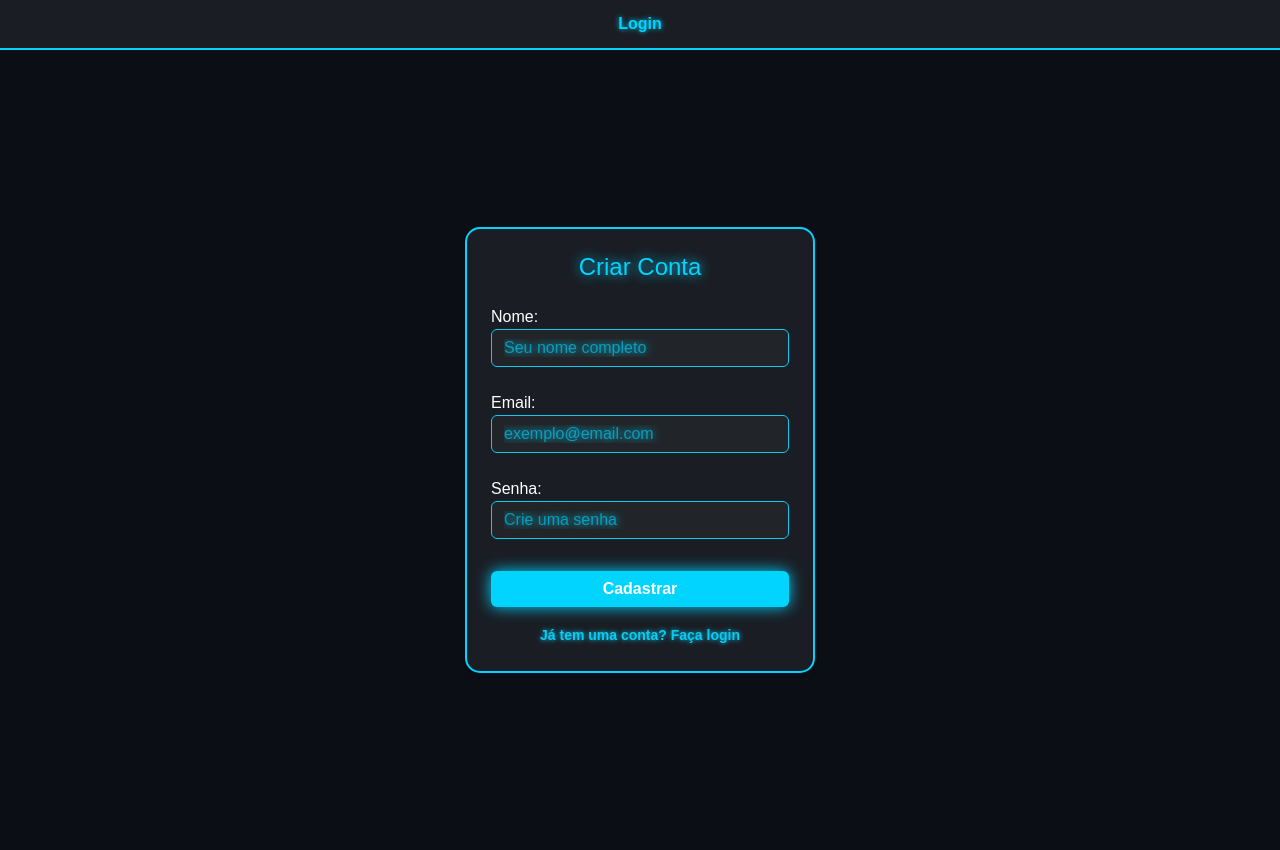
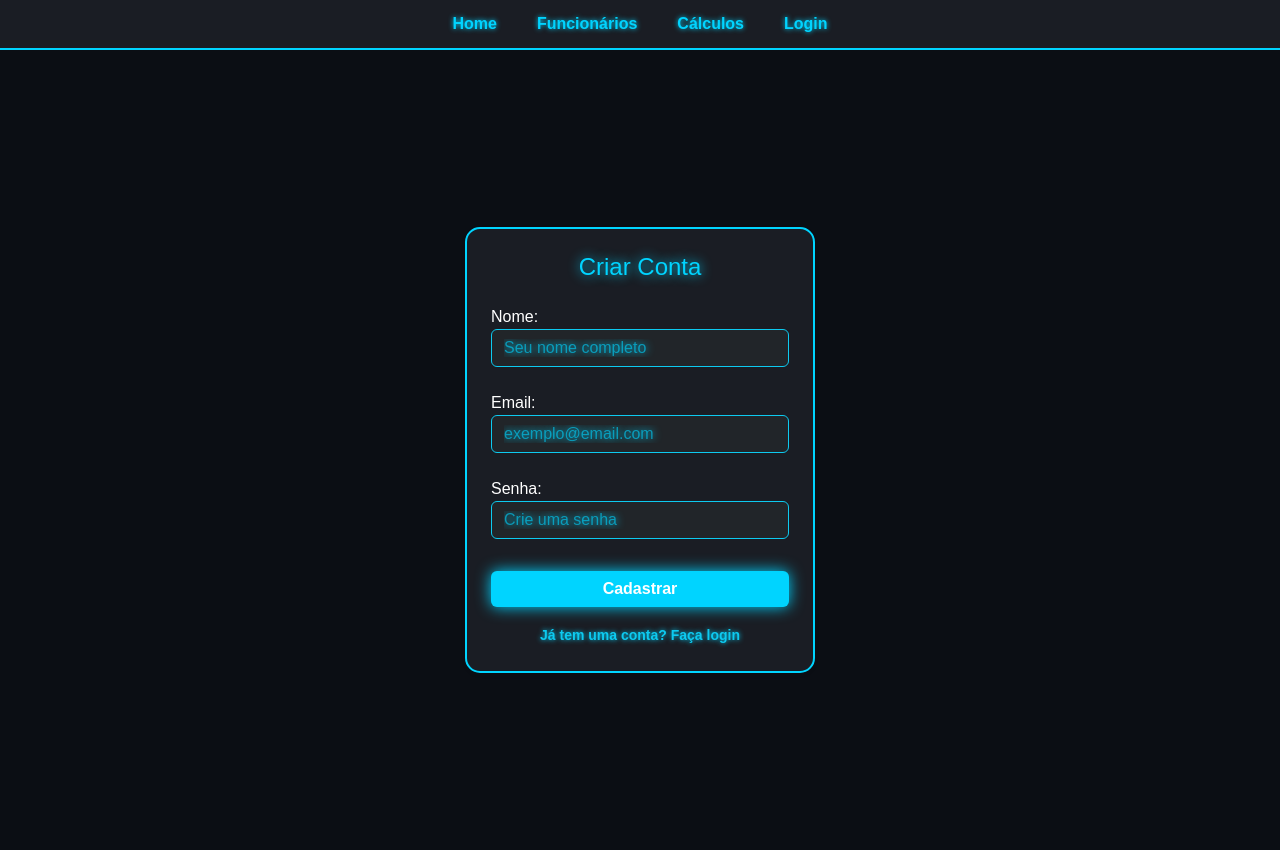
Before and after one commit to thayla528/senai_frontend, a Flask app: page /cadastro in a window 1280 px wide. Run offline with Flask 3, Linux system fonts and the light colour scheme.

Commit message:
frontend

```diff
--- a/templates/base.html
+++ b/templates/base.html
@@ -9,6 +9,7 @@
     <link rel="stylesheet" href="/static/css/style.css"/>
 </head>
 <body>
+<!-- alteração de cores-->
 <style>
     /* ALTERAÇÃO APENAS DE CORES E BRILHO NEON */
     body {
@@ -50,13 +51,22 @@
     .btn-sair-neon { color: #ff4d4d !important; text-shadow: 0 0 5px #ff4d4d !important; }
 </style>
 
+<!-- Configuração de menu-->
+
 <div class="menu">
     <ul>
+        <li><a href="{{ url_for('home') }}">Home</a></li>
+        <li><a href="{{ url_for('funcionarios') }}">Funcionários</a></li>
+        <li><a href="{{ url_for('calculos') }}">Cálculos</a></li>
+        <!-- se tiver autenticado as paginas são visiveis caso crontrário o login é apresentado-->
         {% if current_user.is_authenticated %}
-            <li><a href="{{ url_for('home') }}">Home</a></li>
-            <li><a href="{{ url_for('funcionarios') }}">Funcionários</a></li>
-            <li><a href="{{ url_for('calculos') }}">Cálculos</a></li>
-            <li class="user-info-text"><i class="bi bi-person"></i> {{current_user.nome}}</li>
+            <li>
+              <a data-bs-toggle="modal" data-bs-target="#modalLogout" href="#" ><i class="bi bi-person"></i>
+                {{current_user.nome}}
+              </a>
+            </li>
+
+            <
             <li><a href="{{ url_for('logout') }}" class="btn-sair-neon">Sair</a></li>
         {% else %}
             <li><a href="{{ url_for('login') }}">Login</a></li>
@@ -73,9 +83,11 @@
 <!-- link do java script no fim do body-->
 <script src="https://cdn.jsdelivr.net/npm/bootstrap@5.3.8/dist/js/bootstrap.bundle.min.js" integrity="sha384-FKyoEForCGlyvwx9Hj09JcYn3nv7wiPVlz7YYwJrWVcXK/BmnVDxM+D2scQbITxI" crossorigin="anonymous"></script>
 <!-- Container de Mensagens Neon no Rodapé -->
+<!-- mensagens-->
 <div class="fixed-bottom p-3 d-flex flex-column align-items-center" style="z-index: 9999; pointer-events: none;">
     {% with messages = get_flashed_messages(with_categories=true) %}
         {% if messages %}
+            <!-- Mudança de cores-->
             {% for category, message in messages %}
                 <div class="alert shadow-lg text-center pulse-neon" style="
                     background-color: #1a1d24;
@@ -96,7 +108,7 @@
 </div>
 
 <script>
-    // Faz a mensagem sumir suavemente após 3 segundos
+    // Faz a mensagem sumir após 3 segundos
     setTimeout(function() {
         let alerts = document.querySelectorAll('.alert');
         alerts.forEach(alert => {
```
